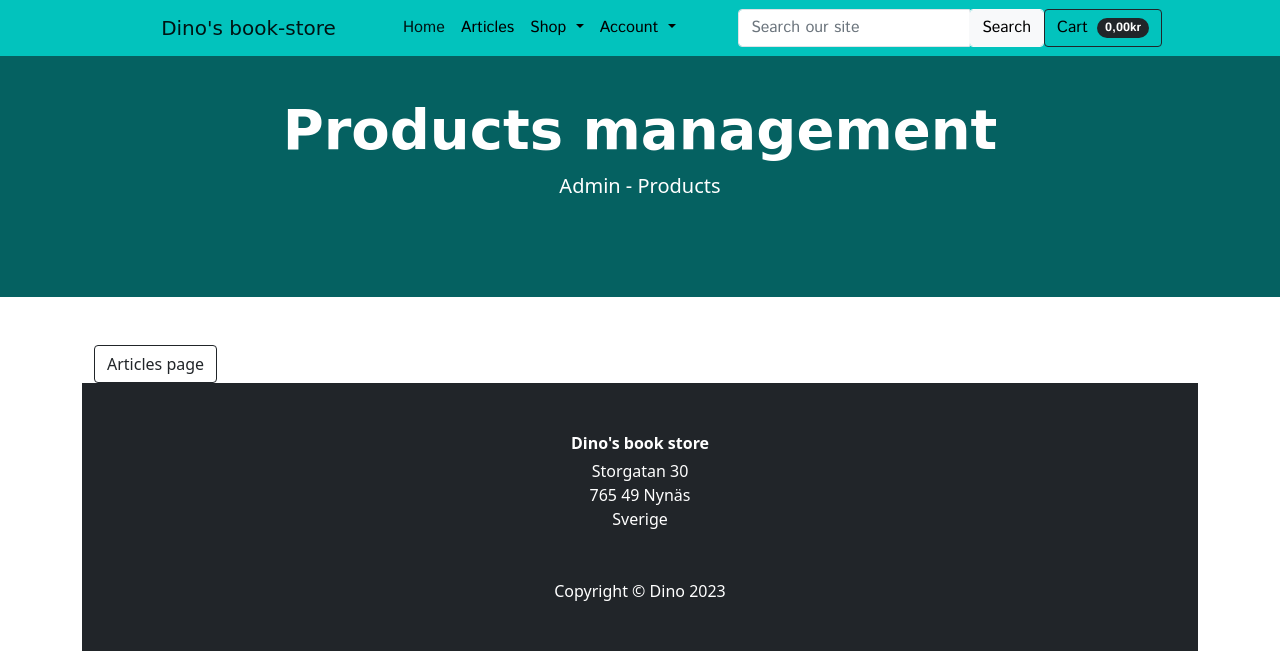
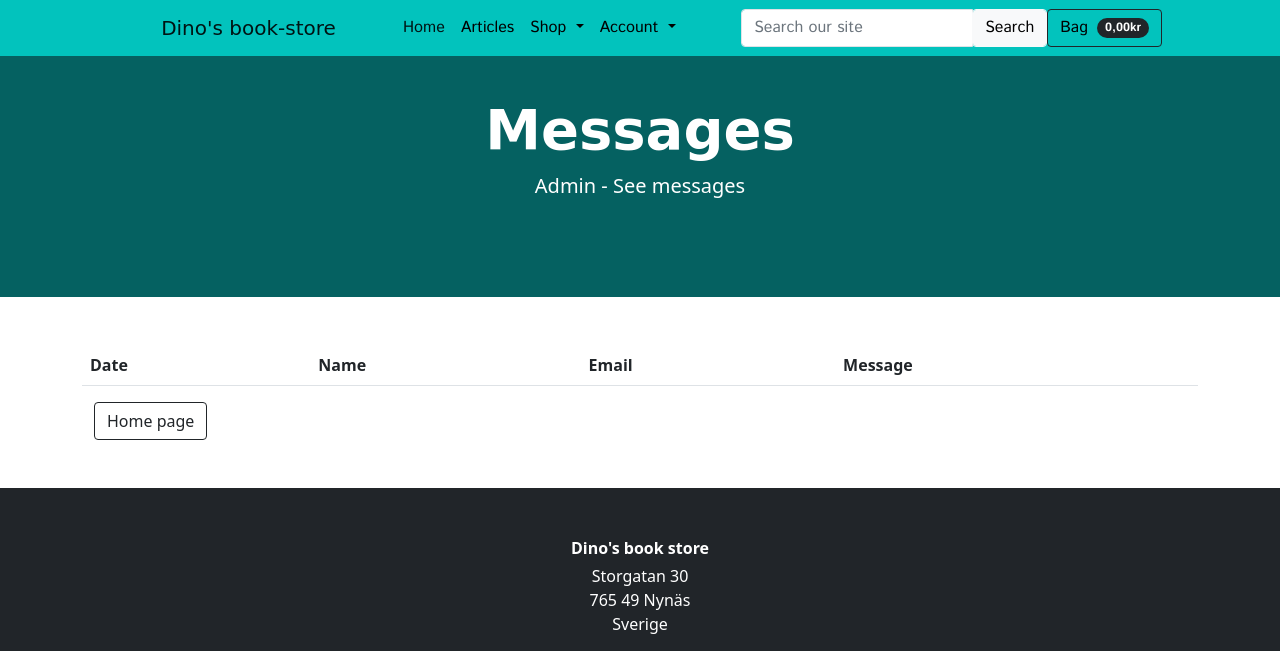
Before and after one commit to 11bus11/book-store1, a Django app: page /messages/ in a window 1280 px wide. Shown: the top 651 px of the page. Run offline with Django 3.2, Linux system fonts and the light colour scheme; lists and menus that the app fills with data are empty; some libraries are stand-ins or nearby versions; some web fonts are replaced.

Commit message:
made small changes to frontend

```diff
--- a/articles/templates/articles/add_articles.html
+++ b/articles/templates/articles/add_articles.html
@@ -1,8 +1,8 @@
 {% extends "base.html" %}
 {% load static %}
 
-{% block extra_header %}Products management{% endblock %}
-{% block extra_subheader %}Admin - Products{% endblock %}
+{% block extra_header %}Article management{% endblock %}
+{% block extra_subheader %}Admin - Articles{% endblock %}
 
 {% block content %}
     <!-- Content -->
--- a/home/templates/home/messages.html
+++ b/home/templates/home/messages.html
@@ -1,8 +1,8 @@
 {% extends "base.html" %}
 {% load static %}
 
-{% block extra_header %}Products management{% endblock %}
-{% block extra_subheader %}Admin - Products{% endblock %}
+{% block extra_header %}Messages{% endblock %}
+{% block extra_subheader %}Admin - See messages{% endblock %}
 
 {% block content %}
     <!-- Content -->
@@ -33,13 +33,12 @@
                                         <td>{{ message.message }}</td>
                                     </tr>
                                 </tbody>
+                                {% endfor %}
                             </table>
 
-                                {% endfor %}
-                                <br>
 
 
-                                <a href="{% url 'articles' %}"><div class="btn btn-outline-dark">Articles page</div></a>
+                                <a href="{% url 'articles' %}"><div class="btn btn-outline-dark">Home page</div></a>
 
 
 
--- a/templates/base.html
+++ b/templates/base.html
@@ -58,20 +58,14 @@
                         <li class="nav-item"><a class="nav-link text-black" href="{% url 'articles' %}">Articles</a></li>
                         <li>
                             <a href="{% url 'products' %}?category=Adventure,Romance,Fantasy,History,Nature,Religion" class="dropdown-item">Shop</a>
-                            <a href="" class="dropdown-item">
-                                {% if request.user.is_authenticated %}
-                                    <a href="" class="dropdown-item">Wishlist</a>
-                                {% endif %}
-                            </a>
                         </li>
                         <li><hr class="dropdown-divider"></li>
                         <li>
-                            <p class="text-muted fw-bold mb-0">Account</p>
                             {% if request.user.is_authenticated %}
                             {% if request.user.is_superuser %}
                             <a href="{% url 'add_products' %}" class="dropdown-item">Product Management</a>
                             <a href="{% url 'add_articles' %}" class="dropdown-item">Article Management</a>
-                            <a href="" class="dropdown-item">Messages</a>
+                            <a href="{% url 'messages' %}" class="dropdown-item">Messages</a>
                             <hr class="dropdown-divider">
                             {% endif %}
                             <a href="" class="dropdown-item">My Profile</a>
@@ -87,7 +81,7 @@
                                 <button class="btn btn-outline-dark " type="submit">
                                     <a class="text-black text-decoration-none" href="{% url 'bag' %}">
                                     <i class="bi-cart-fill me-1"></i>
-                                    Cart
+                                    Bag
                                     <span class="badge bg-dark text-white ms-1 rounded-pill">
                                         {% if grand_total %}
                                             {{ grand_total|floatformat:2 }}kr
@@ -121,11 +115,6 @@
                                     <a href="{% url 'products' %}?category=Nature" class="dropdown-item">Nature</a>
                                     <a href="{% url 'products' %}?category=Religion" class="dropdown-item">Religion</a>
                                     <hr class="dropdown-divider">
-                                    <a href="" class="dropdown-item">
-                                        {% if request.user.is_authenticated %}
-                                            <a href="" class="dropdown-item">Wishlist</a>
-                                        {% endif %}
-                                    </a>
                                 </li>
                             </ul>
                         </li>
@@ -166,7 +155,7 @@
                 <form class="d-flex d-none d-md-block">
                     <button class="btn btn-outline-dark " type="submit">
                         <a class="text-black text-decoration-none" href="{% url 'bag' %}">
-                        Cart
+                        Bag
                         <span class="badge bg-dark text-white ms-1 rounded-pill">
                             {% if total %}
                                 {{ total|floatformat:2 }}kr
```
Also changed, not shown: products/templates/products/product_detail.html (+1 -6 lines). Lines whose indentation alone changed are shown as unchanged.
